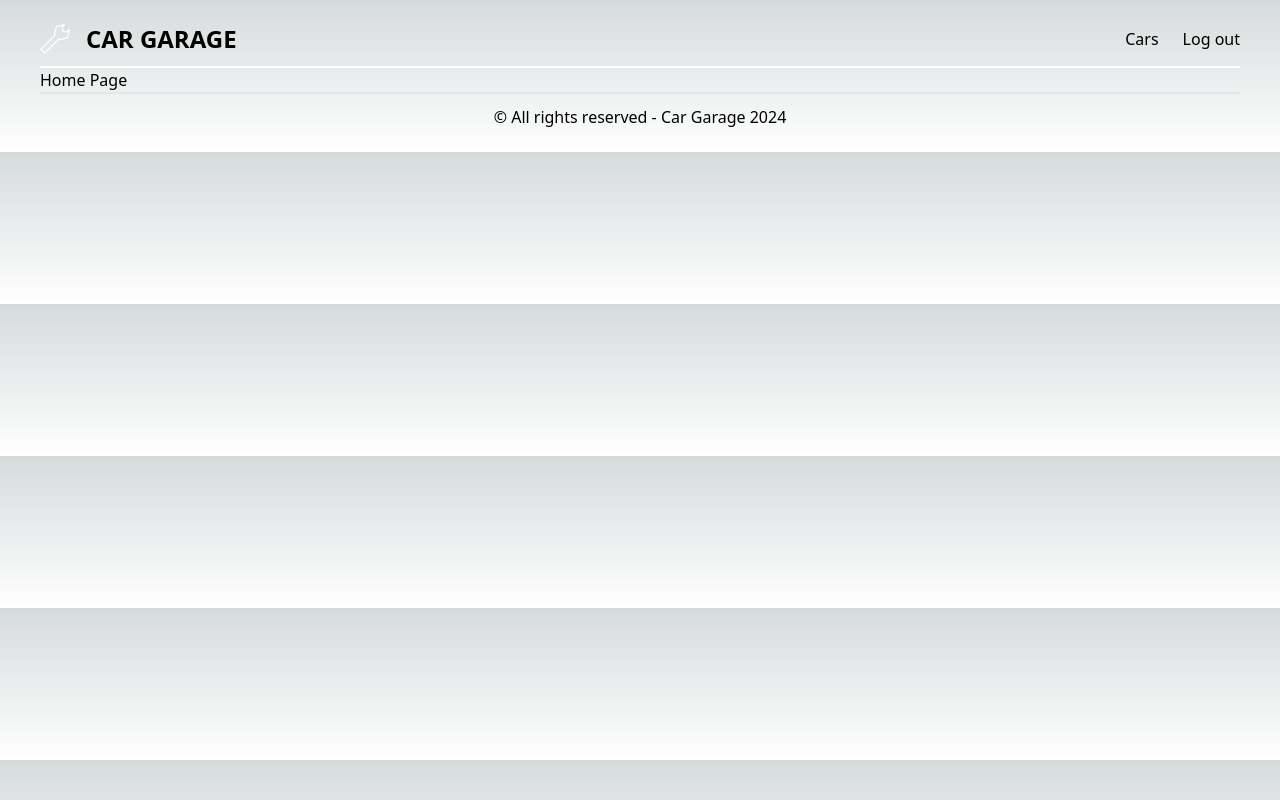
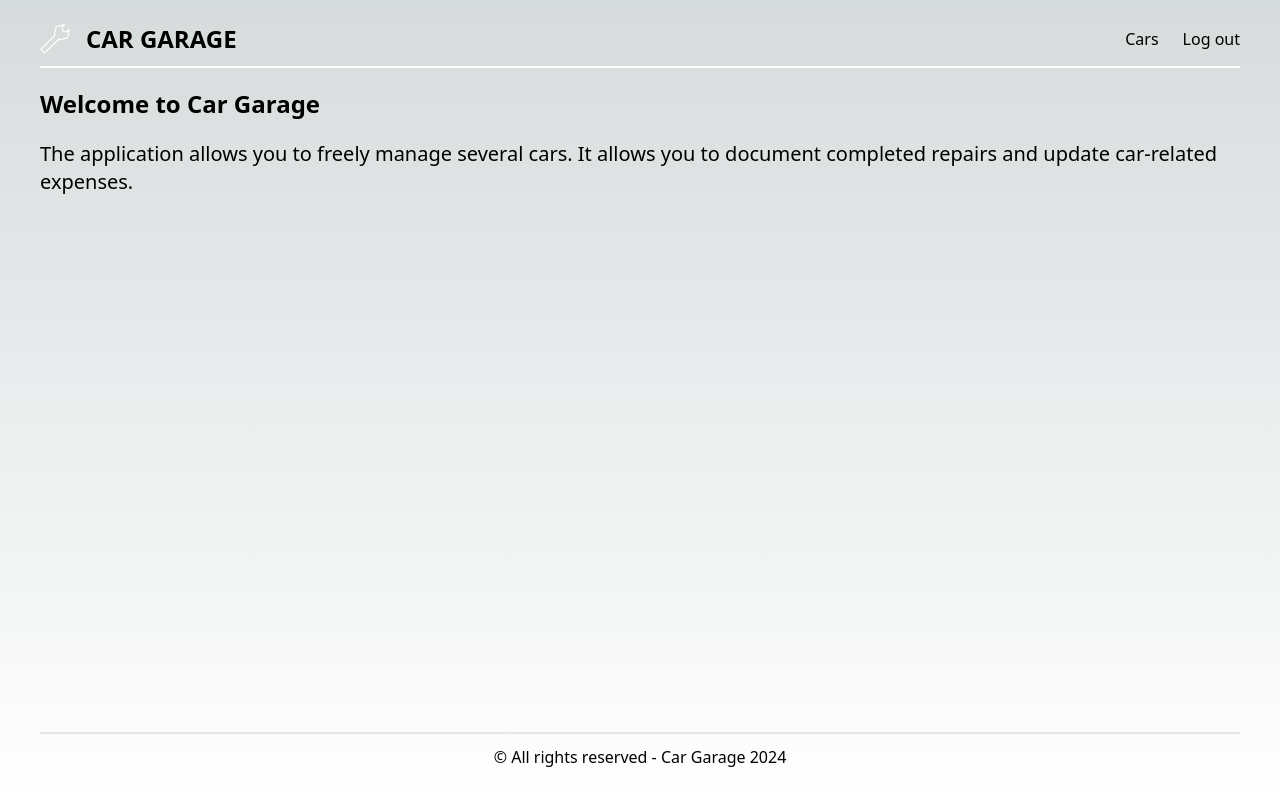
Before and after one commit to p-miszczuk/car-garage, a Next.js app: page / in a window 1280 px wide. Built offline with nearby package versions, Linux system fonts and the light colour scheme.

Commit message:
Feature: add basic description & transcription

```diff
--- a/app/layout.tsx
+++ b/app/layout.tsx
@@ -8,8 +8,8 @@ export default function RootLayout({
   children: React.ReactNode;
 }) {
   return (
-    <html lang="en">
-      <body className="md:px-10 px-5 py-3">
+    <html lang="en" className="h-full">
+      <body className="h-full md:px-10 px-5 py-3">
         <Header />
         {children}
         <Footer />
--- a/app/page.tsx
+++ b/app/page.tsx
@@ -1,3 +1,4 @@
+import { getDescription } from "@/utils";
 import { Metadata } from "next";
 
 export const metadata: Metadata = {
@@ -5,9 +6,14 @@ export const metadata: Metadata = {
 };
 
 export default function Home() {
+  const { header, description } = getDescription("home");
+
   return (
-    <main className="w-100">
-      <h1>Home Page</h1>
+    <main className="w-100 h-[calc(100%-7rem)]">
+      <article className="h-full">
+        <h1 className="text-2xl font-bold py-5">{header} Car Garage </h1>
+        <p className="text-xl">{description}</p>
+      </article>
     </main>
   );
 }
--- a/pages/index.tsx
+++ /dev/null
@@ -1,7 +0,0 @@
-export default function Home() {
-  return (
-    <main className="container mx-auto">
-      <h1>Home Page</h1>
-    </main>
-  );
-}
--- /dev/null
+++ b/shares/transcriptions/index.json
@@ -0,0 +1,12 @@
+{
+  "home": {
+    "en": {
+      "header": "Welcome to",
+      "description": "The application allows you to freely manage several cars. It allows you to document completed repairs and update car-related expenses."
+    },
+    "pl": {
+      "header": "Witamy w ",
+      "description": "Aplikacja pozwala na swobodne zarządzanie kilkoma samochodmi. Pozwala dokumentować przebyte naprawy oraz aktualizować wydatki związane z samochodem."
+    }
+  }
+}
--- /dev/null
+++ b/utils/index.ts
@@ -0,0 +1,9 @@
+import transcriptions from "../shares/transcriptions/index.json";
+import _get from "lodash/get";
+
+export const getDescription = (page: string) => {
+  const lang = "en";
+  const transcription = _get(transcriptions, `${page}.${lang}`, {});
+
+  return transcription;
+};
```
Also changed, not shown: 1 other file (tests, documents, lock files or other folders).
